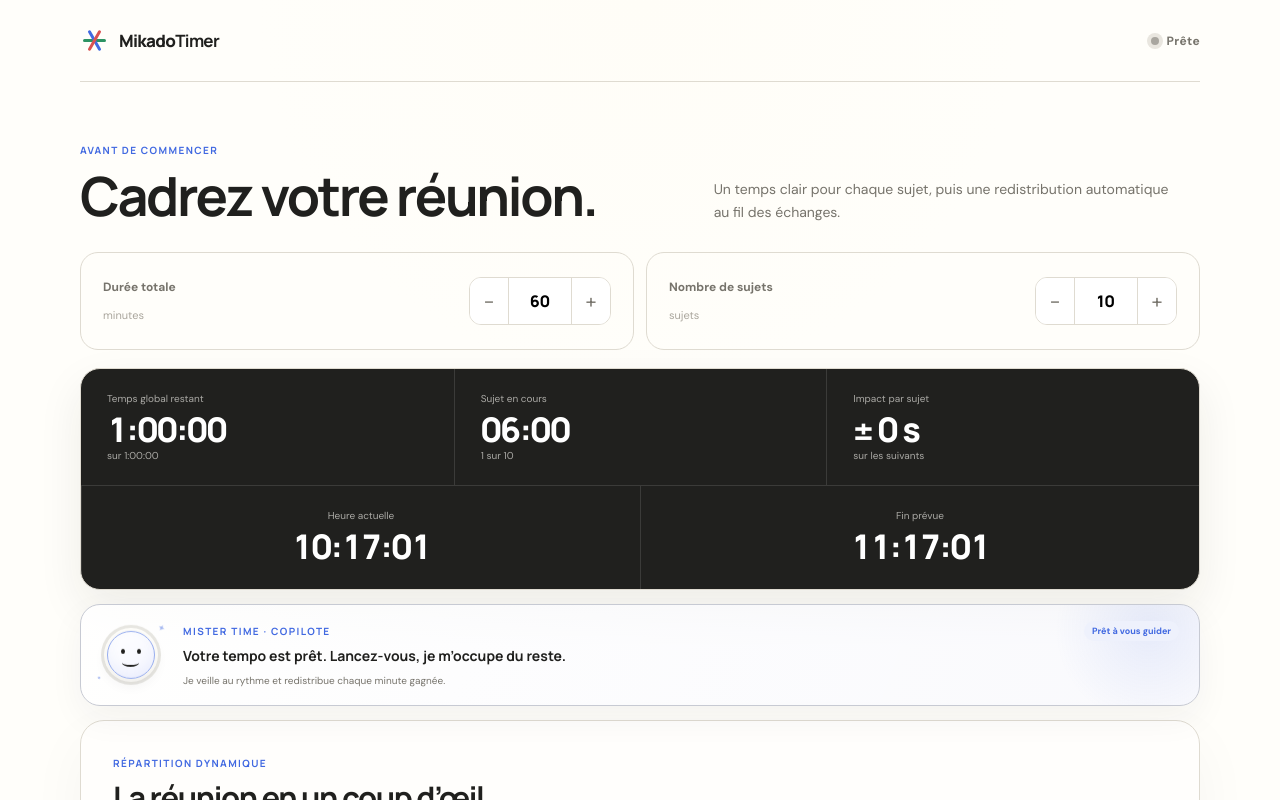
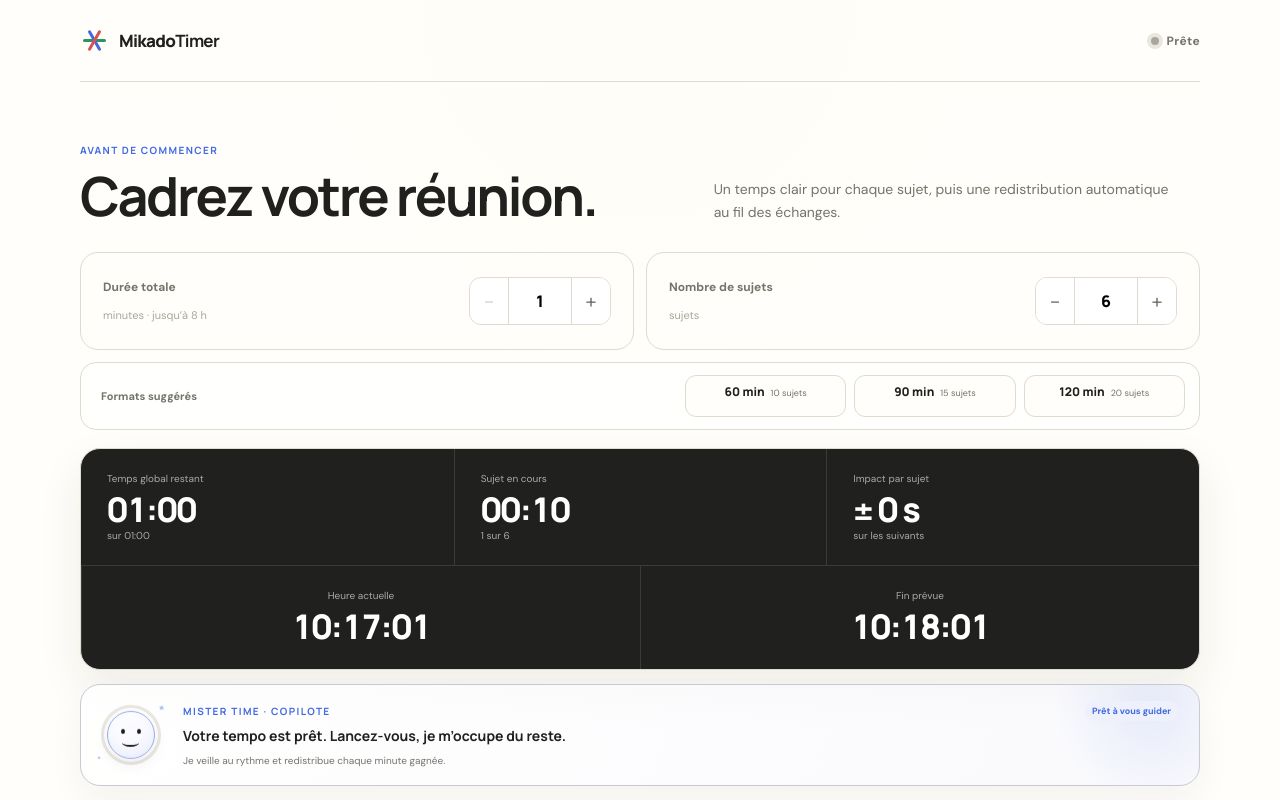
Before and after one commit to pierkiroule/Tim, a React (Vite) app: page / in a window 1280 px wide. Shown: the top 800 px of the page. Built offline with nearby package versions, Linux system fonts and the light colour scheme.

Commit message:
Étend les formats de réunion

```diff
--- a/src/components/Configuration.jsx
+++ b/src/components/Configuration.jsx
@@ -1,5 +1,11 @@
 import { MAX_DURATION, MAX_SUBJECTS, MIN_DURATION, MIN_SUBJECTS } from '../domain/meeting'
 import { Stepper } from './Stepper'
+
+const PRESETS = [
+  { duration: 60, subjectCount: 10 },
+  { duration: 90, subjectCount: 15 },
+  { duration: 120, subjectCount: 20 },
+]
 
 export function Configuration({ meeting, onConfigure }) {
   return (
@@ -9,8 +15,21 @@ export function Configuration({ meeting, onConfigure }) {
         <p>Un temps clair pour chaque sujet, puis une redistribution automatique au fil des échanges.</p>
       </div>
       <div className="config-grid">
-        <Stepper id="duration" label="Durée totale" value={meeting.duration} unit="minutes" min={MIN_DURATION} max={MAX_DURATION} step={5} disabled={meeting.started} onChange={(duration) => onConfigure(duration, meeting.subjectCount)} />
+        <Stepper id="duration" label="Durée totale" value={meeting.duration} unit="minutes · jusqu’à 8 h" min={MIN_DURATION} max={MAX_DURATION} step={1} disabled={meeting.started} onChange={(duration) => onConfigure(duration, meeting.subjectCount)} />
         <Stepper id="subjects" label="Nombre de sujets" value={meeting.subjectCount} unit="sujets" min={MIN_SUBJECTS} max={MAX_SUBJECTS} step={1} disabled={meeting.started} onChange={(count) => onConfigure(meeting.duration, count)} />
+      </div>
+      <div className="presets" aria-label="Configurations prédéfinies">
+        <span>Formats suggérés</span>
+        <div className="preset-list">
+          {PRESETS.map((preset) => {
+            const active = meeting.duration === preset.duration && meeting.subjectCount === preset.subjectCount
+            return (
+              <button className={`preset ${active ? 'preset--active' : ''}`} type="button" key={preset.duration} disabled={meeting.started} onClick={() => onConfigure(preset.duration, preset.subjectCount)} aria-pressed={active}>
+                <strong>{preset.duration} min</strong><small>{preset.subjectCount} sujets</small>
+              </button>
+            )
+          })}
+        </div>
       </div>
     </section>
   )
--- a/src/components/SolarTimeline.jsx
+++ b/src/components/SolarTimeline.jsx
@@ -25,14 +25,15 @@ function Stick({ meeting, subject, index, active }) {
   const badge = point(MAX_RADIUS + 16, angle)
   const delta = subject.done ? subject.result : liveAllocation(meeting, index) - meeting.initialShare
   const state = subject.done ? 'done' : active ? 'active' : delta > 1 ? 'gain' : delta < -1 ? 'loss' : 'planned'
+  const compact = meeting.subjects.length > 24
 
   return (
-    <g className={`stick stick--${state}`} style={{ '--stick-index': index }}>
+    <g className={`stick stick--${state} ${compact ? 'stick--compact' : ''}`} style={{ '--stick-index': index }}>
       <line className="stick-track" x1={start.x} y1={start.y} x2={cap.x} y2={cap.y} />
       <line className="stick-value" x1={start.x} y1={start.y} x2={end.x} y2={end.y} />
       <circle className="stick-plan" cx={plan.x} cy={plan.y} r="2.5" />
-      <circle className="stick-badge" cx={badge.x} cy={badge.y} r="11" />
-      <text className="stick-label" x={badge.x} y={badge.y + 0.5}>{subject.done ? '✓' : index + 1}</text>
+      <circle className="stick-badge" cx={badge.x} cy={badge.y} r={compact ? 3 : 11} />
+      {!compact && <text className="stick-label" x={badge.x} y={badge.y + 0.5}>{subject.done ? '✓' : index + 1}</text>}
       {meeting.subjects.length <= 12 && !active && Math.abs(delta) >= 1 && (
         <text className="stick-delta" x={badge.x} y={badge.y + (badge.y < CENTER ? -17 : 20)}>{formatDelta(delta)}</text>
       )}
--- a/src/domain/meeting.js
+++ b/src/domain/meeting.js
@@ -1,9 +1,9 @@
-export const DEFAULT_DURATION = 60
-export const DEFAULT_SUBJECT_COUNT = 10
-export const MIN_DURATION = 5
+export const DEFAULT_DURATION = 1
+export const DEFAULT_SUBJECT_COUNT = 6
+export const MIN_DURATION = 1
 export const MAX_DURATION = 480
-export const MIN_SUBJECTS = 1
-export const MAX_SUBJECTS = 24
+export const MIN_SUBJECTS = 2
+export const MAX_SUBJECTS = 100
 
 export function clamp(value, minimum, maximum) {
   return Math.min(maximum, Math.max(minimum, value))
--- a/src/styles/global.css
+++ b/src/styles/global.css
@@ -76,6 +76,11 @@ h2 { font-size: clamp(22px, 3vw, 31px); line-height: 1.1; }
 .stepper button:disabled { opacity: .3; cursor: not-allowed; }
 .stepper input { width: 64px; min-width: 0; border: 0; border-inline: 1px solid var(--line); outline: 0; background: #fff; text-align: center; font: 800 16px 'Manrope', sans-serif; -moz-appearance: textfield; }
 .stepper input::-webkit-inner-spin-button { display: none; }
+.presets { display: flex; align-items: center; justify-content: space-between; gap: 18px; margin-top: 12px; padding: 12px 14px 12px 20px; border: 1px solid var(--line); border-radius: 16px; background: rgba(255,255,255,.46); }
+.presets > span { flex: 0 0 auto; color: var(--muted); font-size: 11px; font-weight: 700; }
+.preset-list { display: grid; grid-template-columns: repeat(3, minmax(108px, 1fr)); gap: 8px; width: min(100%, 500px); }
+.preset { display: flex; align-items: baseline; justify-content: center; gap: 6px; min-height: 42px; padding: 7px 10px; border: 1px solid var(--line); border-radius: 11px; background: var(--paper); color: var(--ink); cursor: pointer; transition: transform .2s, border-color .2s, background .2s, box-shadow .2s; }
+.preset strong { font: 800 12px 'Manrope', sans-serif; }.preset small { color: var(--muted); font-size: 9px; }.preset:hover:not(:disabled) { transform: translateY(-1px); border-color: color-mix(in srgb, var(--blue) 40%, var(--line)); box-shadow: 0 7px 16px rgba(38,45,72,.07); }.preset--active { border-color: var(--blue); background: color-mix(in srgb, var(--blue) 7%, white); color: var(--blue); }.preset:disabled { cursor: not-allowed; opacity: .45; }
 
 .dashboard { display: grid; grid-template-columns: repeat(6, 1fr); margin-top: 18px; border: 1px solid var(--line); border-radius: 20px; background: var(--ink); color: white; box-shadow: 0 18px 45px rgba(32, 32, 30, .08); overflow: hidden; }
 .dashboard article { min-width: 0; padding: 23px 26px; border-left: 1px solid rgba(255,255,255,.12); }
@@ -109,6 +114,7 @@ h2 { font-size: clamp(22px, 3vw, 31px); line-height: 1.1; }
 .solar-ring { fill: none; }.solar-ring--outer { stroke: var(--ink); stroke-width: 1; opacity: .34; }.solar-ring--inner { stroke: var(--line); stroke-width: 1; }
 .stick { transform-box: fill-box; transform-origin: center; opacity: 0; animation: mikado-launch .62s cubic-bezier(.2,.75,.25,1) forwards; animation-delay: calc(var(--stick-index) * 45ms); }
 .stick-track { stroke: #e8e4dc; stroke-width: 7; stroke-linecap: round; }.stick-value { stroke: var(--blue); stroke-width: 7; stroke-linecap: round; transition: all .25s; }.stick-plan { fill: var(--ink); }.stick-badge { fill: #fff; stroke: var(--line); }.stick-label { fill: var(--ink); font: 800 9px 'Manrope', sans-serif; text-anchor: middle; dominant-baseline: middle; }.stick-delta { font: 700 7px 'DM Sans', sans-serif; text-anchor: middle; fill: var(--muted); }
+.stick--compact .stick-track, .stick--compact .stick-value { stroke-width: 3; }.stick--compact.stick--active .stick-value { stroke-width: 6; }
 .stick--active .stick-value { stroke-width: 10; filter: drop-shadow(0 2px 5px rgba(65,105,225,.25)); animation: breathe 2.2s ease-in-out infinite; }.stick--active .stick-badge { fill: var(--blue); stroke: var(--blue); }.stick--active .stick-label, .stick--done .stick-label { fill: #fff; }.stick--done .stick-value { stroke: #aaa69e; }.stick--done .stick-badge { fill: var(--ink); stroke: var(--ink); }.stick--gain .stick-value { stroke: var(--green); }.stick--gain .stick-delta { fill: var(--green); }.stick--loss .stick-value { stroke: var(--red); }.stick--loss .stick-delta { fill: var(--red); }
 .hub { position: absolute; top: 50%; left: 50%; transform: translate(-50%, -50%); display: flex; flex-direction: column; align-items: center; justify-content: center; width: 34%; aspect-ratio: 1; padding: 18px; border: 1px solid var(--ink); border-radius: 50%; background: var(--paper); box-shadow: 0 18px 45px rgba(34,31,26,.08); text-align: center; }
 .hub span, .hub small { color: var(--muted); font-size: 9px; }.hub input { width: 100%; margin: 5px 0; border: 0; border-bottom: 1px solid transparent; outline: 0; background: transparent; text-align: center; font-weight: 700; }.hub input:focus { border-color: var(--blue); }.hub strong { font: 800 clamp(24px, 5vw, 43px)/1 'Manrope', sans-serif; letter-spacing: -.06em; font-variant-numeric: tabular-nums; }.hub strong.negative { color: var(--red); }.hub small { margin-top: 8px; }
@@ -138,7 +144,7 @@ footer { display: flex; justify-content: space-between; gap: 20px; padding: 25px
 @keyframes intro-curtain { 0%, 79% { opacity: 1; visibility: visible; transform: scale(1); } 100% { opacity: 0; visibility: hidden; transform: scale(1.035); } }
 
 @media (max-width: 700px) {
-  .app-shell { width: min(100% - 24px, 1120px); }.app-header { height: 68px; } main { padding-top: 36px; }.section-heading { grid-template-columns: 1fr; gap: 14px; }.config-grid { grid-template-columns: 1fr; }.dashboard { grid-template-columns: repeat(2, 1fr); }.dashboard article, .dashboard article:nth-child(-n + 3), .dashboard-clock { grid-column: span 1; padding: 18px 12px; border-top: 1px solid rgba(255,255,255,.12); text-align: center; }.dashboard-global { grid-column: 1 / -1 !important; border-top: 0 !important; }.dashboard strong { font-size: clamp(18px, 6vw, 28px); }.timeline-card { padding: 24px 12px 4px; }.timeline-head { display: block; text-align: center; }.legend { justify-content: center; margin-top: 16px; }.solar-wrap { margin-top: -2px; }.hub { width: 38%; padding: 10px; }.hub input { font-size: 11px; }.control-bar { grid-template-columns: 1fr; }.button--wide { grid-column: auto; }.shortcuts { display: none; }
+  .app-shell { width: min(100% - 24px, 1120px); }.app-header { height: 68px; } main { padding-top: 36px; }.section-heading { grid-template-columns: 1fr; gap: 14px; }.config-grid { grid-template-columns: 1fr; }.presets { display: block; padding: 14px; }.presets > span { display: block; margin-bottom: 9px; }.preset-list { width: 100%; }.preset { align-items: center; flex-direction: column; gap: 1px; }.dashboard { grid-template-columns: repeat(2, 1fr); }.dashboard article, .dashboard article:nth-child(-n + 3), .dashboard-clock { grid-column: span 1; padding: 18px 12px; border-top: 1px solid rgba(255,255,255,.12); text-align: center; }.dashboard-global { grid-column: 1 / -1 !important; border-top: 0 !important; }.dashboard strong { font-size: clamp(18px, 6vw, 28px); }.timeline-card { padding: 24px 12px 4px; }.timeline-head { display: block; text-align: center; }.legend { justify-content: center; margin-top: 16px; }.solar-wrap { margin-top: -2px; }.hub { width: 38%; padding: 10px; }.hub input { font-size: 11px; }.control-bar { grid-template-columns: 1fr; }.button--wide { grid-column: auto; }.shortcuts { display: none; }
 }
 
 @media (max-width: 430px) {
```
Also changed, not shown: 2 other files (tests, documents, lock files or other folders).
